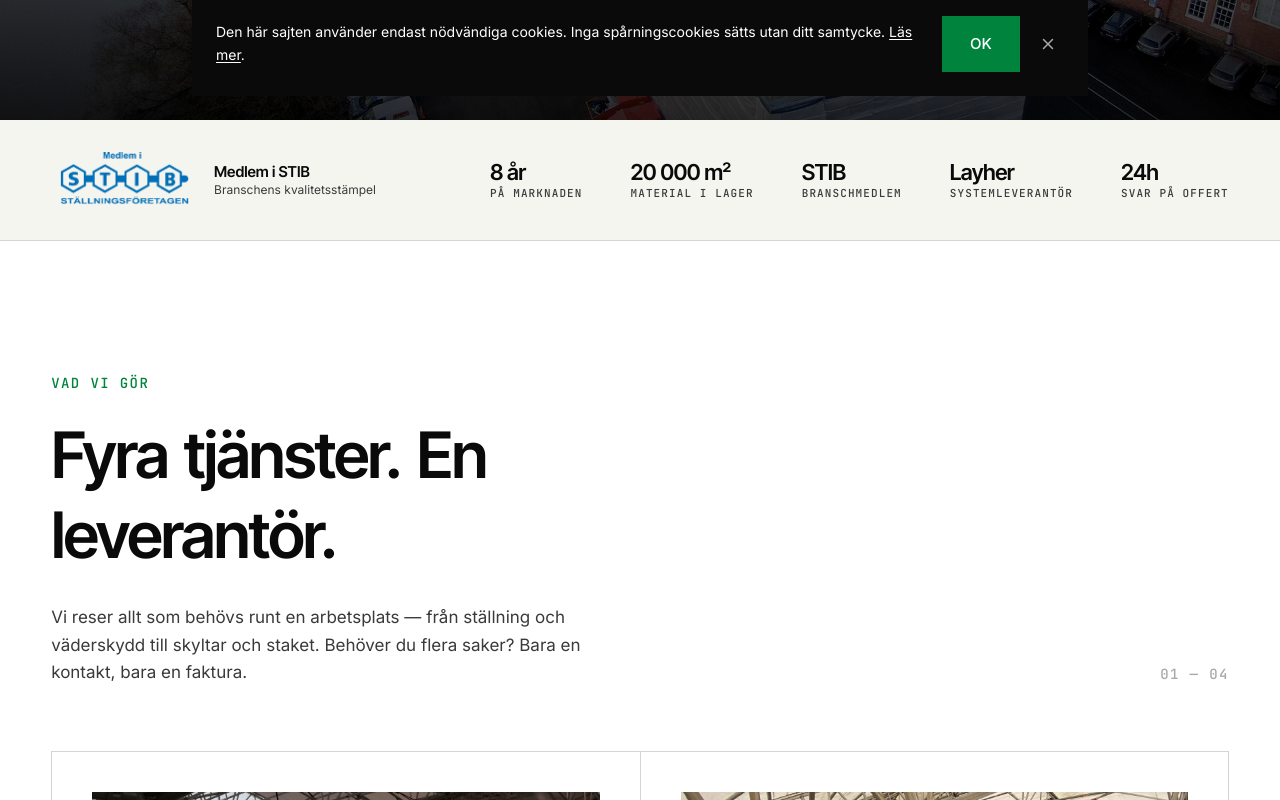
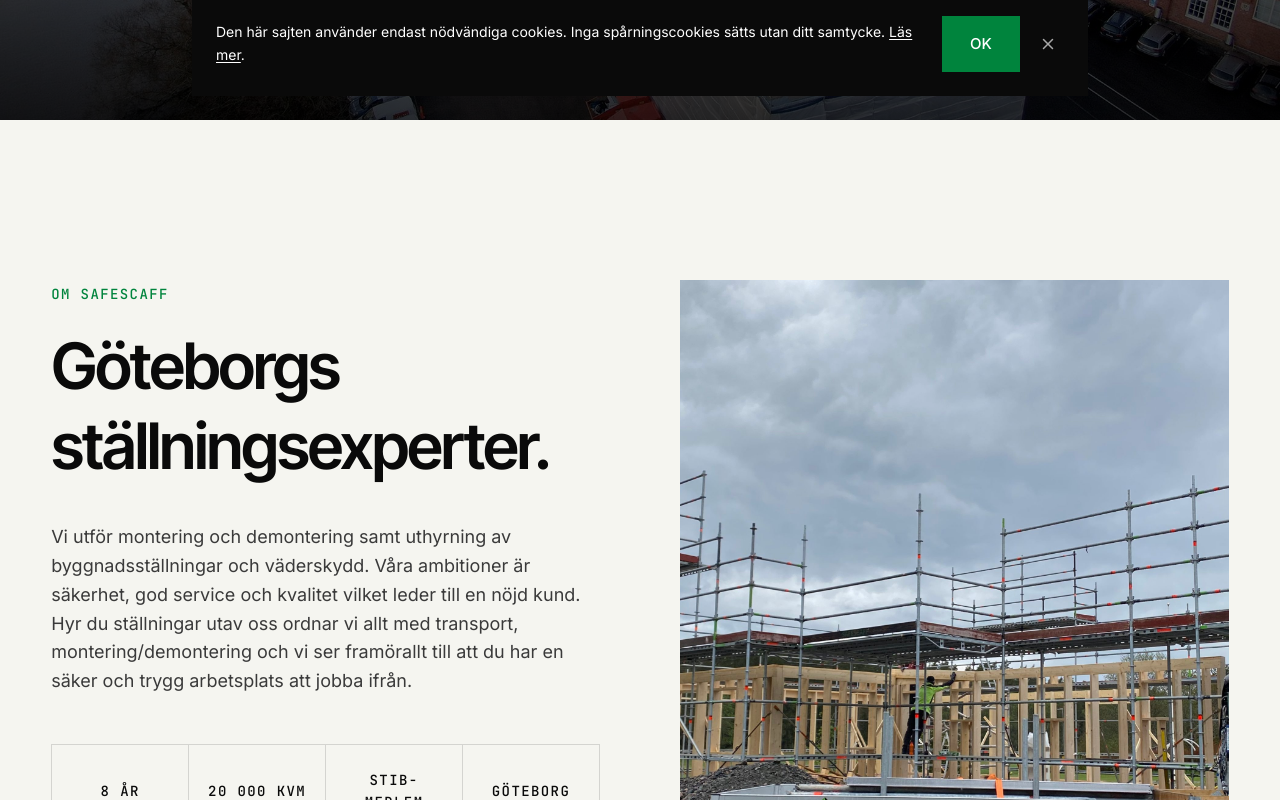
Before and after one commit to Sebastianleopoldrey/safescaff, a React (Vite) app: page / in a window 1280 px wide. Shown: the part 680-1480 px from the top of the page. Built offline with nearby package versions, Linux system fonts and the light colour scheme.

Commit message:
feat(home): flytta om-sektion direkt efter hero + ny rubrik
Co-Authored-By: Claude Opus 4.7 (1M context) <noreply@anthropic.com>

```diff
--- a/src/pages/Home.tsx
+++ b/src/pages/Home.tsx
@@ -51,11 +51,11 @@ export function Home() {
   return (
     <>
       <HeroHome />
+      <IntroBlock />
       <TrustBand />
       <WhatWeDo />
       <ImageGridHome />
       <WhenYouNeedUs />
-      <IntroBlock />
       <HowItWorks />
       <ProjectCarousel />
       <PricingTransparency />
--- a/src/sections/IntroBlock.tsx
+++ b/src/sections/IntroBlock.tsx
@@ -15,7 +15,7 @@ export function IntroBlock() {
             <span className="label-mono text-brand-green">Om SafeScaff</span>
           </Reveal>
           <TextReveal
-            text="Litet företag med stora muskler."
+            text="Göteborgs ställningsexperter."
             as="h2"
             className="heading-section mt-6 text-brand-black"
           />
```
